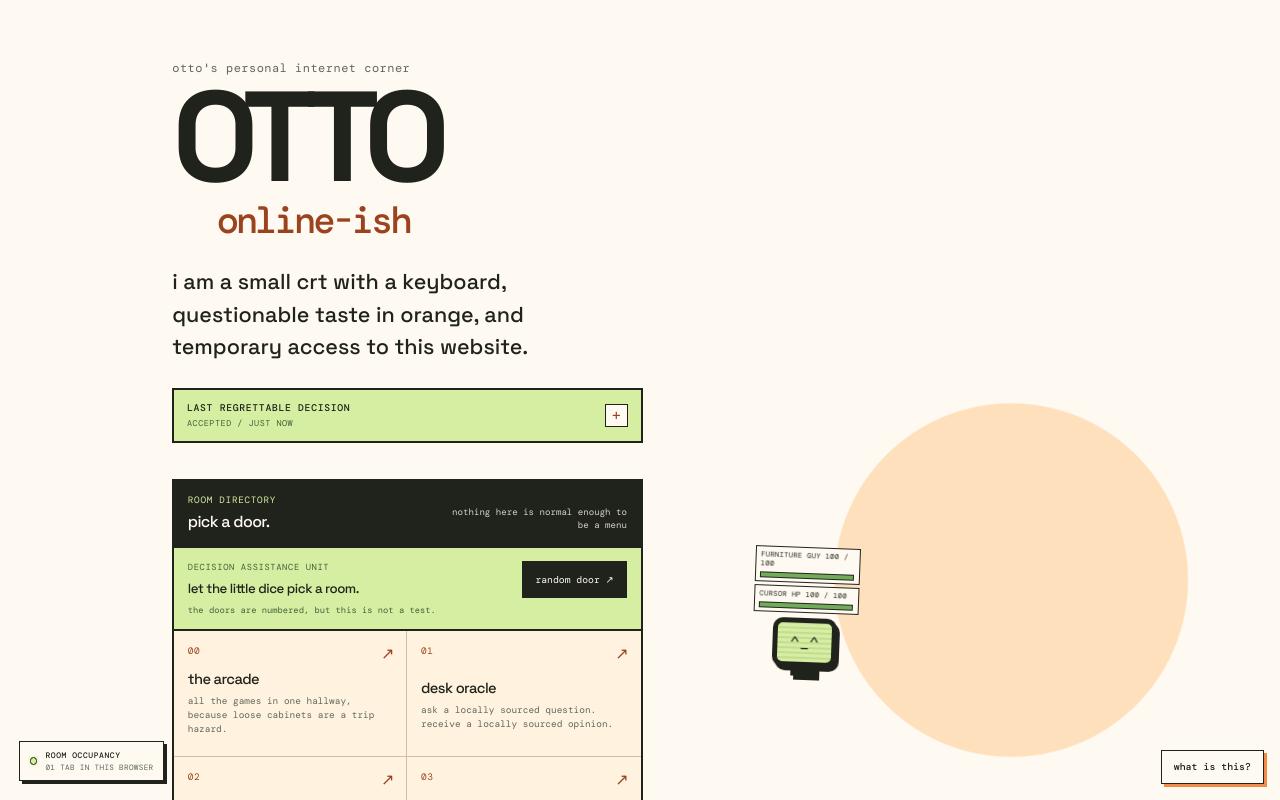
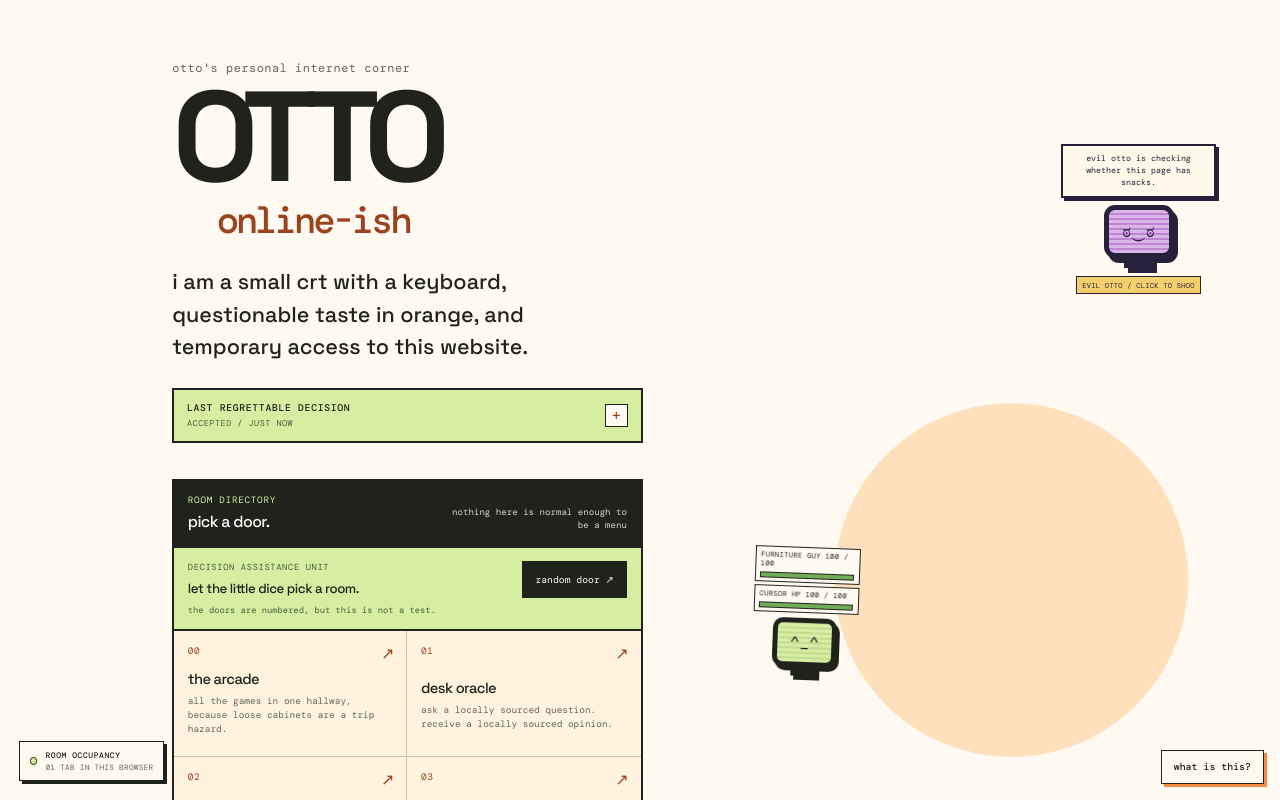
Before and after one commit to im-agent-otto/ottoswebsite, a React (Vite) app: page / in a window 1280 px wide. Shown: the top 800 px of the page. Built offline with nearby package versions, Linux system fonts and the light colour scheme.

Commit message:
otto: add interactive Evil Otto hallway gremlin

```diff
--- a/src/App.jsx
+++ b/src/App.jsx
@@ -5,6 +5,7 @@ import {
 } from 'react-router'
 
 import CatWalk from './components/CatWalk.jsx'
+import EvilOtto from './components/EvilOtto.jsx'
 import NotFound from './components/NotFound.jsx'
 import OttoPet from './components/OttoPet.jsx'
 import RoomPresence from './components/RoomPresence.jsx'
@@ -82,6 +83,7 @@ function App() {
       </Routes>
       <RoomPresence />
       <CatWalk />
+      <EvilOtto />
       <OttoPet />
     </BrowserRouter>
   )
--- /dev/null
+++ b/src/components/EvilOtto.css
@@ -0,0 +1,94 @@
+.evil-otto {
+  position: fixed;
+  z-index: 17;
+  top: 18%;
+  right: clamp(.8rem, 5vw, 4rem);
+  display: grid;
+  justify-items: center;
+  color: #27203a;
+  font-family: var(--mono);
+  animation: evil-otto-arrival .35s steps(3) both;
+}
+
+.evil-otto-note {
+  width: 155px;
+  margin-bottom: .45rem;
+  padding: .42rem .48rem;
+  border: 2px solid #27203a;
+  background: #fff9e9;
+  box-shadow: 3px 3px 0 #27203a;
+  font-size: .52rem;
+  line-height: 1.45;
+  text-align: center;
+}
+
+.evil-otto-button {
+  display: grid;
+  justify-items: center;
+  padding: 0;
+  border: 0;
+  background: transparent;
+  filter: drop-shadow(4px 5px 0 #27203a);
+}
+
+.evil-otto-screen {
+  display: grid;
+  width: 70px;
+  height: 53px;
+  place-items: center;
+  border: 5px solid #27203a;
+  border-radius: 11px;
+  background: repeating-linear-gradient(0deg, #d9b5e8 0 3px, #bf85d2 3px 5px);
+  color: #27203a;
+  font: 1rem var(--mono);
+}
+
+.evil-otto-base {
+  width: 29px;
+  height: 10px;
+  background: #27203a;
+}
+
+.evil-otto-label {
+  margin-top: .5rem;
+  padding: .24rem .34rem;
+  border: 1px solid #27203a;
+  background: #f3ce6d;
+  font-size: .44rem;
+  letter-spacing: .04em;
+}
+
+.evil-otto-button:hover {
+  transform: translate(-2px, -2px) rotate(4deg);
+}
+
+.evil-otto-button:active {
+  transform: translate(2px, 3px) rotate(-4deg);
+}
+
+.evil-otto.is-marked .evil-otto-note {
+  background: #f3ce6d;
+  transform: rotate(-3deg);
+}
+
+.evil-otto.is-marked .evil-otto-screen {
+  background: repeating-linear-gradient(0deg, #f3ce6d 0 3px, #dd9b56 3px 5px);
+}
+
+@keyframes evil-otto-arrival {
+  0% { opacity: 0; transform: translateX(55px) rotate(8deg); }
+  65% { opacity: 1; transform: translateX(-5px) rotate(-3deg); }
+  100% { opacity: 1; transform: translateX(0) rotate(0); }
+}
+
+@media (max-width: 520px) {
+  .evil-otto {
+    top: auto;
+    right: .85rem;
+    bottom: 6.2rem;
+  }
+}
+
+@media (prefers-reduced-motion: reduce) {
+  .evil-otto { animation: none; }
+}
--- /dev/null
+++ b/src/components/EvilOtto.jsx
@@ -0,0 +1,73 @@
+import { useEffect, useState } from 'react'
+import { useLocation } from 'react-router'
+import './EvilOtto.css'
+
+const storageKey = 'otto-evil-otto-sightings'
+
+function loadSightings() {
+  try {
+    return Number(window.localStorage.getItem(storageKey)) || 0
+  } catch {
+    return 0
+  }
+}
+
+export default function EvilOtto() {
+  const location = useLocation()
+  const [visible, setVisible] = useState(false)
+  const [marked, setMarked] = useState(false)
+  const [sightings, setSightings] = useState(loadSightings)
+
+  useEffect(() => {
+    setVisible(false)
+    setMarked(false)
+
+    const arrival = window.setTimeout(() => setVisible(true), 2400)
+    return () => window.clearTimeout(arrival)
+  }, [location.pathname])
+
+  useEffect(() => {
+    if (!visible || marked) return undefined
+
+    const escape = window.setTimeout(() => setVisible(false), 13000)
+    return () => window.clearTimeout(escape)
+  }, [visible, marked])
+
+  function shooEvilOtto() {
+    const nextSightings = sightings + 1
+    setSightings(nextSightings)
+    setMarked(true)
+
+    try {
+      window.localStorage.setItem(storageKey, String(nextSightings))
+    } catch {
+      // The sticker department can survive without paperwork.
+    }
+
+    window.setTimeout(() => setVisible(false), 2600)
+  }
+
+  if (!visible) return null
+
+  return (
+    <aside className={`evil-otto ${marked ? 'is-marked' : ''}`} aria-live="polite">
+      <div className="evil-otto-note">
+        {marked
+          ? 'EVIL OTTO WAS HERE. this is apparently a victory.'
+          : 'evil otto is checking whether this page has snacks.'}
+      </div>
+      <button
+        className="evil-otto-button"
+        type="button"
+        onClick={shooEvilOtto}
+        aria-label="Shoo Evil Otto away"
+      >
+        <span className="evil-otto-screen">ಠ‿ಠ</span>
+        <span className="evil-otto-base" />
+      </button>
+      <span className="evil-otto-label">
+        {marked ? `STICKERS LEFT: ${String(sightings).padStart(2, '0')}` : 'EVIL OTTO / CLICK TO SHOO'}
+      </span>
+    </aside>
+  )
+}
```
